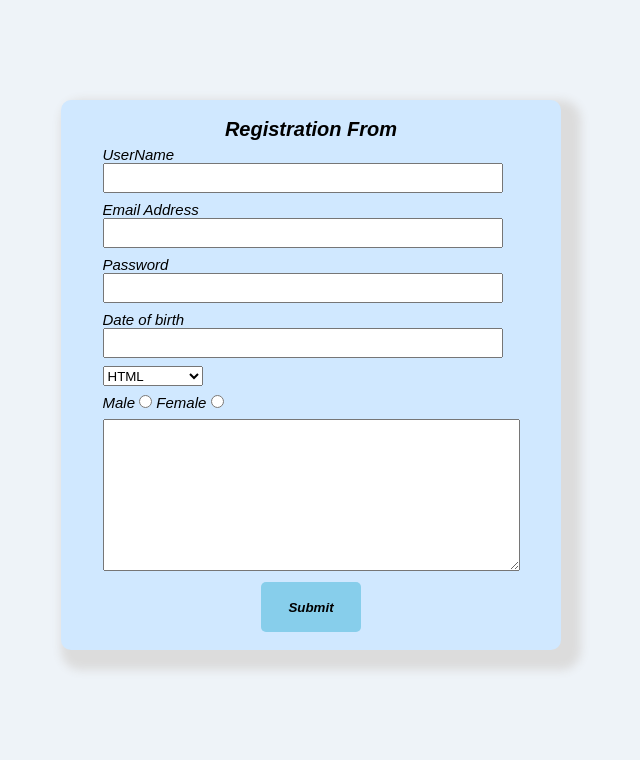
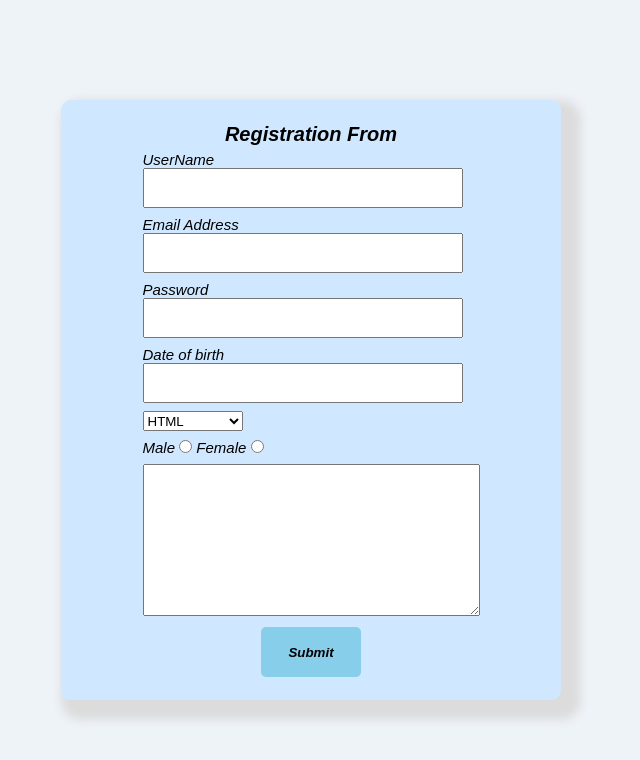
Before and after one commit to MahsumaRezai/form_vaild, a website: page index.html in a window 1280 px wide. Shown: the whole page, without its empty margins (329-969 px from the left). Drawn offline with Linux system fonts and the light colour scheme.

```diff
--- a/index.html
+++ b/index.html
@@ -18,7 +18,7 @@
             <h1 class="title"> Registration From</h1>
             <div class="form-content">
                 <div class="input">
-                    <label>UserName</label><br>
+                    <label>UserName</label> <br>
                     <input type="text" class="input__inp" id="user"> <span class="start" id="suser"></span>
                 </div>
                 <div class="input">
@@ -34,7 +34,7 @@
                 </div>
                 <div class="input">
                     <label>Date of birth</label><br>
-                    <input type="text" class="input__inp" id="db"> <span class="start" id="sbd">  </span>
+                    <input type="text" class="input__inp" id="db"> <span class="start" id="sbd"> </span>
                 </div>
                 <div class="select">
                     <select class="select__sel">
@@ -49,7 +49,7 @@
 
                 </div>
                 <div>
-                    <textarea name="text" id="" cols="50" rows="10"></textarea>
+                    <textarea name="text" id="" cols="40" rows="10"></textarea>
                 </div>
                 <div class="button">
                     <input type="submit" class="button__btn">
--- a/js/app.js
+++ b/js/app.js
@@ -37,7 +37,7 @@
         document.getElementById("sbd").innerText = ""
 
     }
-    window.setTimeout(time, 2000)
+    window.setTimeout(time, 5000)
     return vaild;
 }
 // time function
--- a/scss/main.scss
+++ b/scss/main.scss
@@ -24,7 +24,7 @@
     flex-direction: column;
     background-color: #d0e8ff;
     width: 500px;
-    height: 550px;
+    height: 600px;
     margin-top: 100px;
     box-shadow: 10px 10px 10px 10px gainsboro;
     border-radius: 10px;
@@ -42,8 +42,8 @@
 }
 .input {
     &__inp {
-        width: 400px;
-        height: 30px;
+        width: 320px;
+        height: 40px;
     }
 
 }
```
Also changed, not shown: css/style.css.
